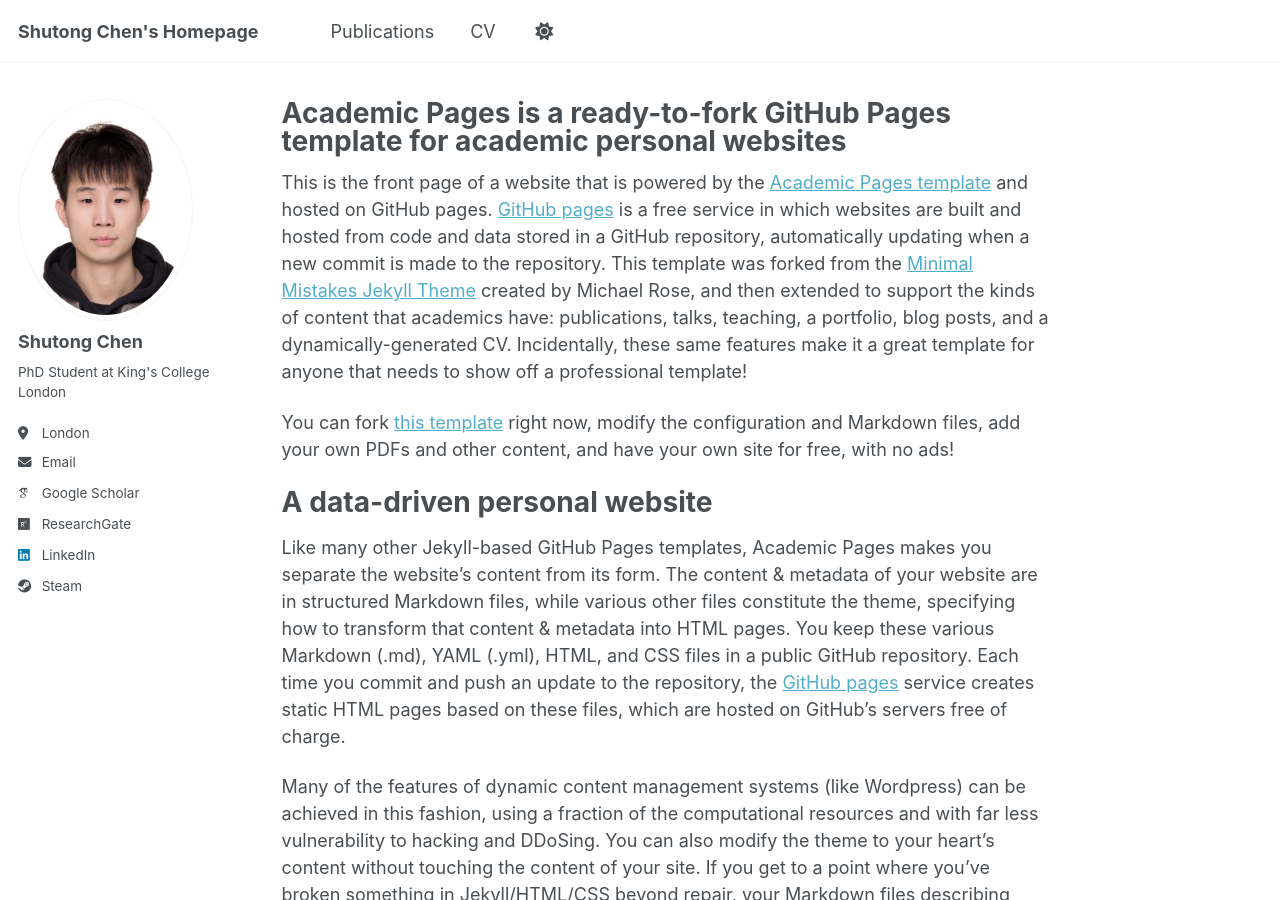
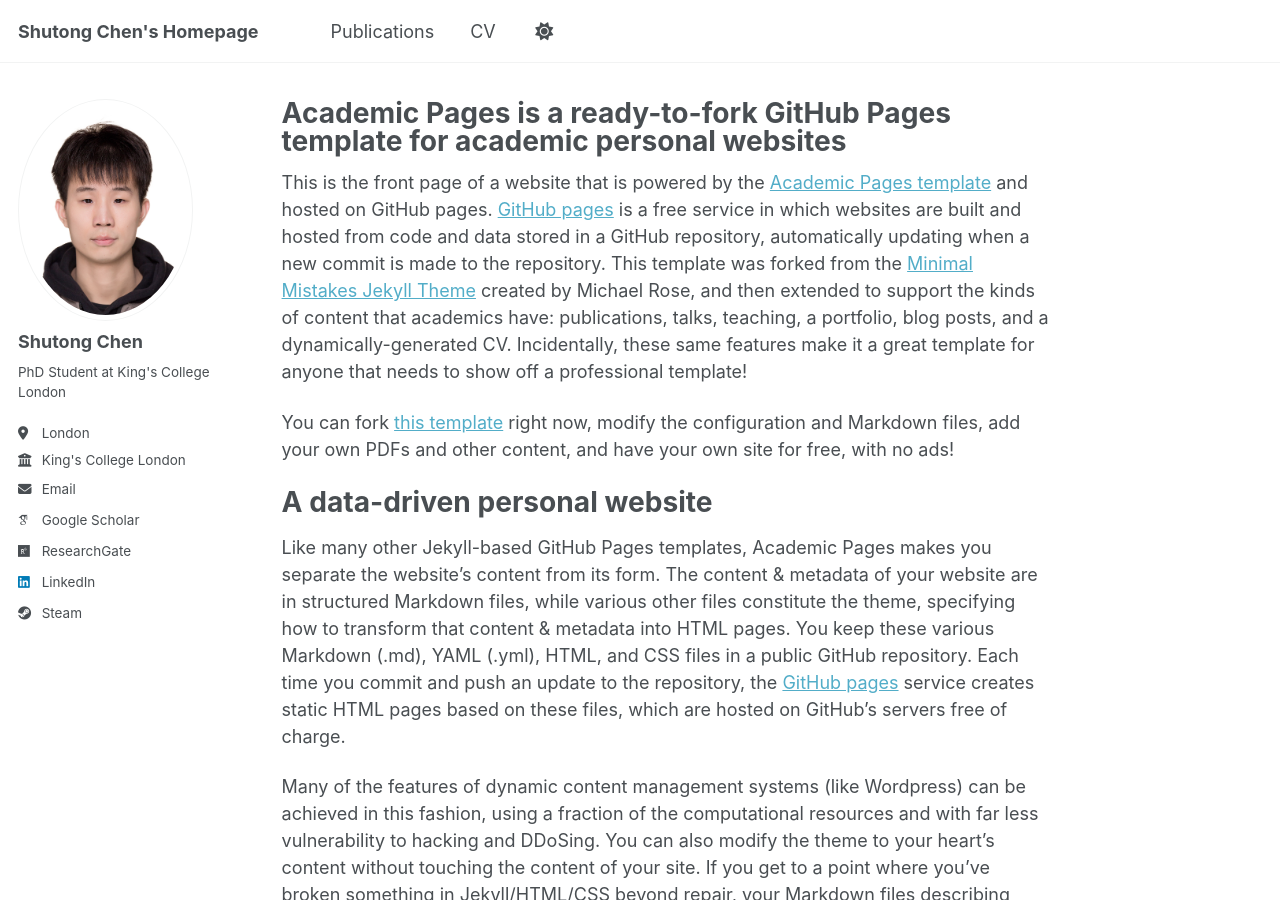
Before and after one commit to shutong-chen/shutong-chen.github.io, a Jekyll site: the page built from _pages/about.md, in a window 1280 px wide and 900 px high. Built offline with Jekyll 4.4.1, drawn with Linux system fonts in a browser that asks for light colours; some web fonts are replaced; a script bundle is joined from its source files by our own code; library files that are not in the unit come from our copies.

Commit message:
Update _config.yml

```diff
--- a/_config.yml
+++ b/_config.yml
@@ -28,7 +28,7 @@
   pronouns         : # example: "she/her"
   bio              : "PhD Student at King's College London"
   location         : "London"
-  # employer         : "Red Brick University"
+  employer         : "King's College London"
   uri              : # URL
   email            : "shutong.chen@kcl.ac.uk"
 
```
